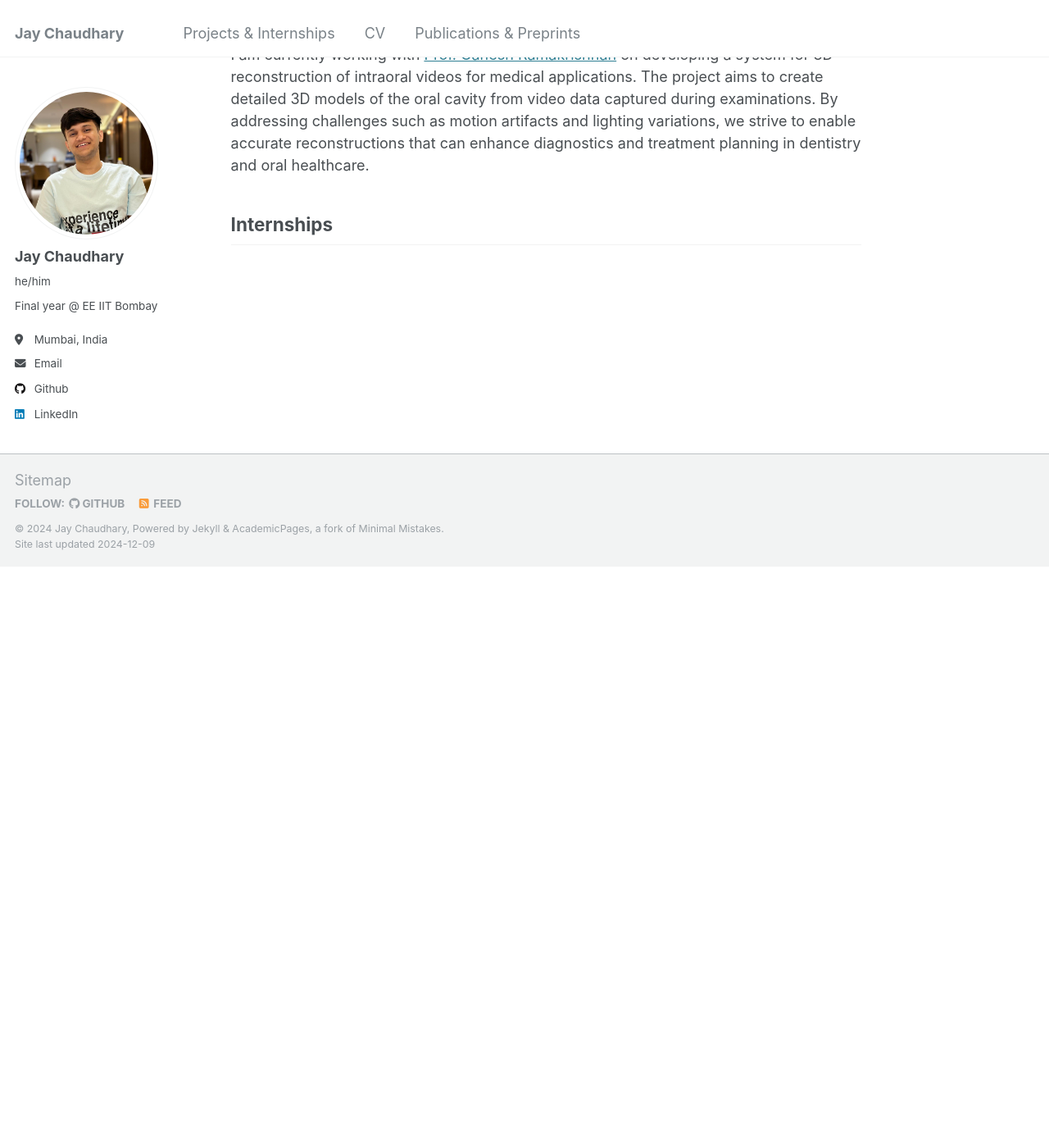
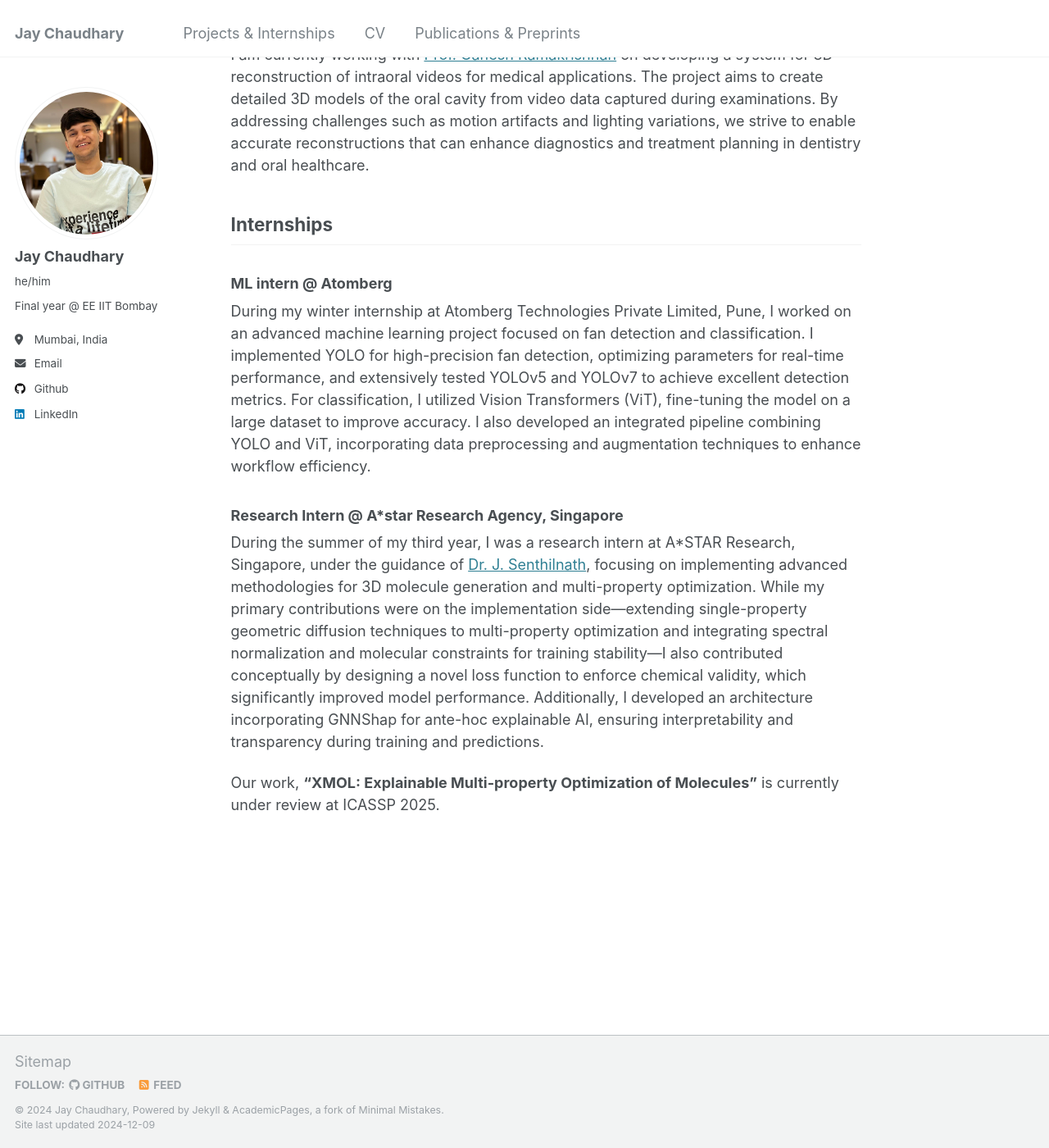
Before and after one commit to JayGC/jaygc.github.io, a Jekyll site: the page built from _pages/markdown.md, in a window 1280 px wide and 1400 px high, scrolled down 1147 px. Shown: the whole window at 82% size. Built offline with Jekyll 4.4.1, drawn with Linux system fonts in a browser that asks for light colours; before the commit the page ends 1838 px from its top, so only the background shows below that.

Commit message:
Update markdown.md

```diff
--- a/_pages/markdown.md
+++ b/_pages/markdown.md
@@ -26,3 +26,14 @@ To address the resource allocation challenge, we model the problem as a multi-ar
 I am currently working with [Prof. Ganesh Ramakrishnan](https://www.cse.iitb.ac.in/~ganesh/) on developing a system for 3D reconstruction of intraoral videos for medical applications. The project aims to create detailed 3D models of the oral cavity from video data captured during examinations. By addressing challenges such as motion artifacts and lighting variations, we strive to enable accurate reconstructions that can enhance diagnostics and treatment planning in dentistry and oral healthcare.
 
 ## Internships
+
+### ML intern @ Atomberg
+
+During my winter internship at Atomberg Technologies Private Limited, Pune, I worked on an advanced machine learning project focused on fan detection and classification. I implemented YOLO for high-precision fan detection, optimizing parameters for real-time performance, and extensively tested YOLOv5 and YOLOv7 to achieve excellent detection metrics. For classification, I utilized Vision Transformers (ViT), fine-tuning the model on a large dataset to improve accuracy. I also developed an integrated pipeline combining YOLO and ViT, incorporating data preprocessing and augmentation techniques to enhance workflow efficiency.
+
+### Research Intern @ A*star Research Agency, Singapore
+
+
+During the summer of my third year, I was a research intern at A*STAR Research, Singapore, under the guidance of [Dr. J. Senthilnath](https://research.a-star.edu.sg/researcher/j-senthilnath/), focusing on implementing advanced methodologies for 3D molecule generation and multi-property optimization. While my primary contributions were on the implementation side—extending single-property geometric diffusion techniques to multi-property optimization and integrating spectral normalization and molecular constraints for training stability—I also contributed conceptually by designing a novel loss function to enforce chemical validity, which significantly improved model performance. Additionally, I developed an architecture incorporating GNNShap for ante-hoc explainable AI, ensuring interpretability and transparency during training and predictions.
+
+Our work, **“XMOL: Explainable Multi-property Optimization of Molecules”** is currently under review at ICASSP 2025.
```
